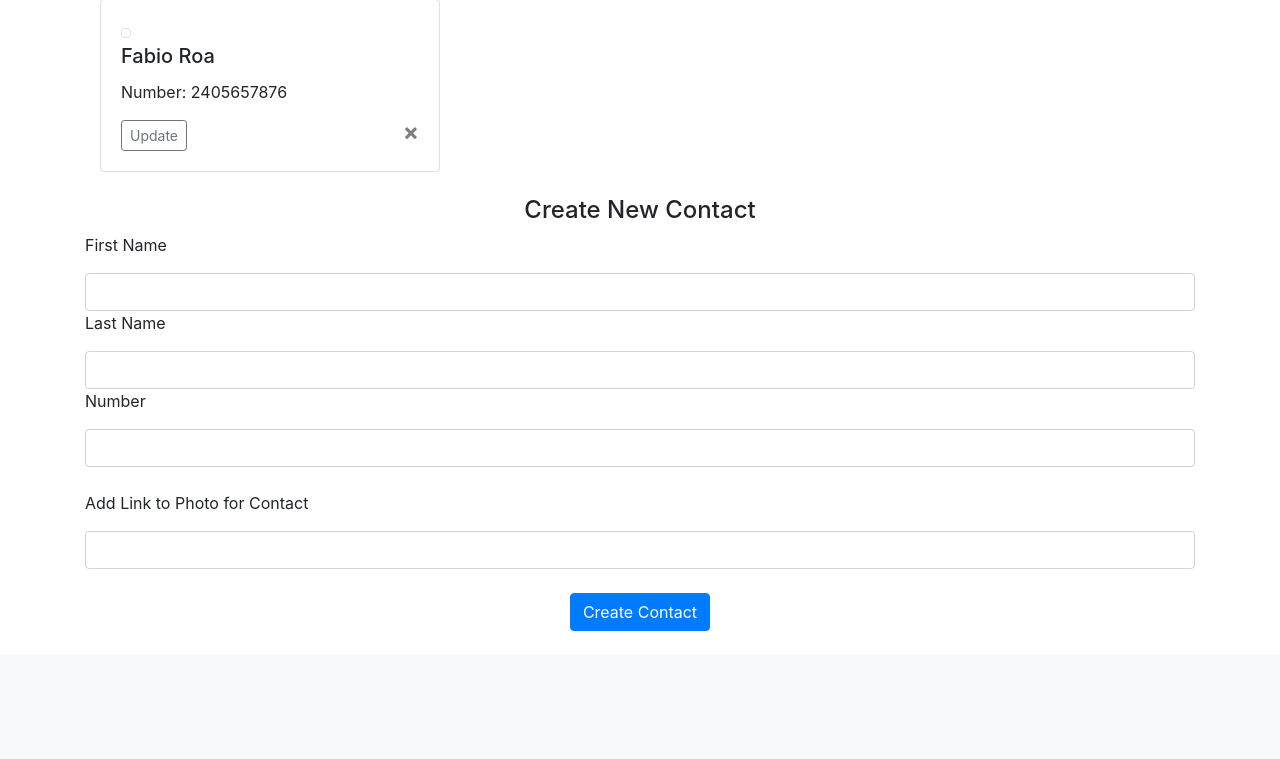
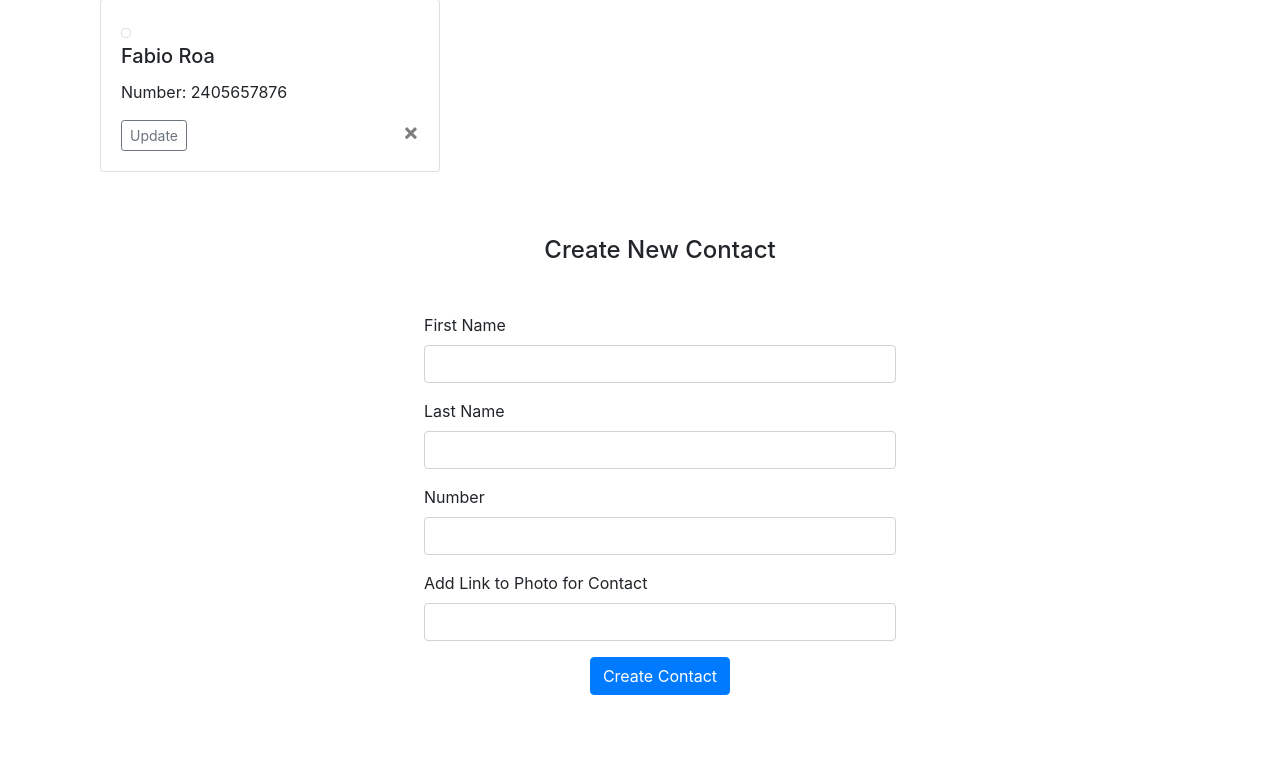
Before and after one commit to umdkyletu/phonebook, a Flask app: page / in a window 1280 px wide. Shown: the part 291-1050 px from the top of the page. Before the commit the page ends 922 px from the top, so only its background shows below. Run offline with Flask 3, Linux system fonts and the light colour scheme; a user stored in the database is signed in; some libraries are stand-ins or nearby versions.

Commit message:
cleaned formatting of contact list page

```diff
--- a/FlaskApp/Website/templates/contactlist.html
+++ b/FlaskApp/Website/templates/contactlist.html
@@ -32,23 +32,31 @@
 
 
 <br/>
-<h4 align = "center">Create New Contact</h4>
-<ul class = "list-group list-group-flush" id = "contacts"></ul>
-</ul>
-<form method = "POST">
-    <p>First Name</p>
-    <input name = "first_name" id="first_name" class = "form-control"/>
-    <p>Last Name</p>
-    <input name = "last_name" id="last_name" class = "form-control"/>
-    <p>Number</p>
-    <input name = "number" id="number" class = "form-control"/>
-    <br>
-    <p>Add Link to Photo for Contact</p>
-    <input name = "photo" id="photo" class = "form-control"/>
-    <br/>
-    <div align = "center">
-        <button type="submit" class = "btn btn-primary">Create Contact</button>
+<div class="container"  style="margin: 20px; padding: 20px;">
+  <div class="row justify-content-center">
+    <div class="col-md-6">
+  <h4 class="text-center mb-4">Create New Contact</h4>
+  <form method="POST" class="my-div rounded p-4">
+    <div class="form-group">
+      <label for="first_name">First Name</label>
+      <input type="text" class="form-control" id="first_name" name="first_name">
     </div>
-    <br>
-</form>
+    <div class="form-group">
+      <label for="last_name">Last Name</label>
+      <input type="text" class="form-control" id="last_name" name="last_name">
+    </div>
+    <div class="form-group">
+      <label for="number">Number</label>
+      <input type="text" class="form-control" id="number" name="number">
+    </div>
+    <div class="form-group">
+      <label for="photo">Add Link to Photo for Contact</label>
+      <input type="text" class="form-control" id="photo" name="photo">
+    </div>
+    <div class="text-center">
+      <button type="submit" class="btn btn-primary">Create Contact</button>
+    </div>
+  </form>
+</div>
+
 {% endblock %}
```
